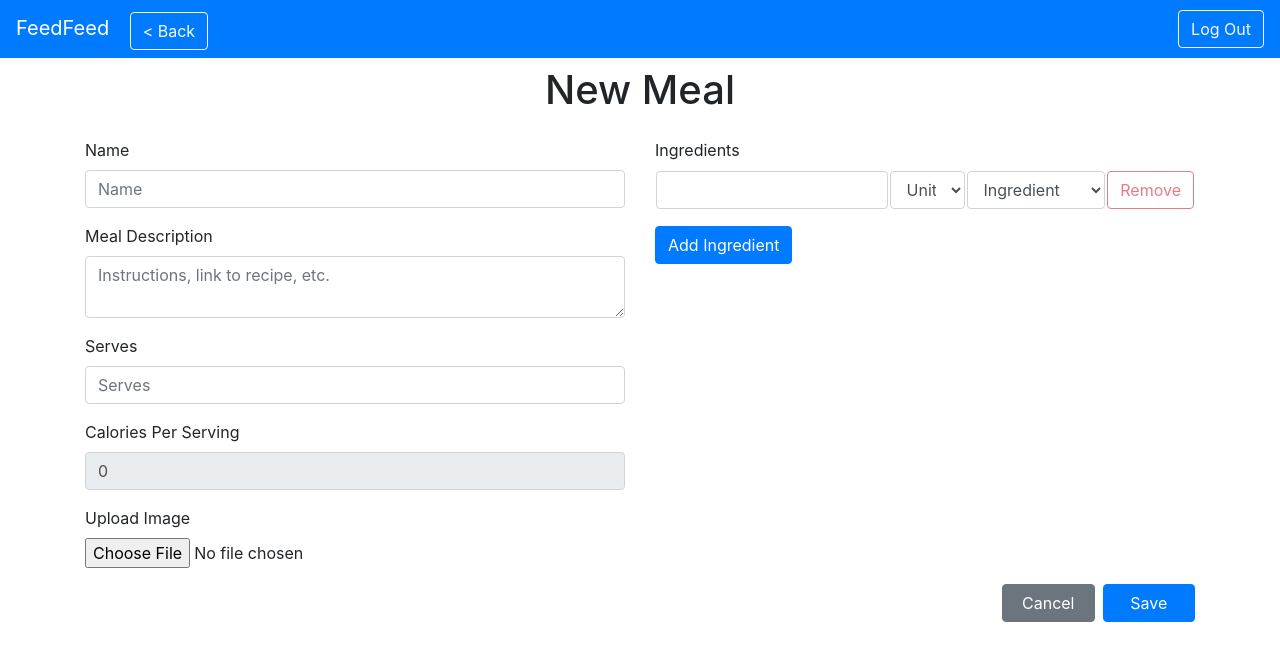
After one commit to HarrySchreiber/FeedFeed, a Flask app: page /dash/meals/edit/ in a window 1280 px wide. The commit adds this page. Shown: the top 661 px of the page. Run offline with Flask 2, Linux system fonts and the light colour scheme; data comes from the database, SQL or seed files in the repository; some libraries are stand-ins or nearby versions.

Commit message:
Mange meals and edit meals pages, edit meals js interactions

```diff
--- a/FeedFeed/server.py
+++ b/FeedFeed/server.py
@@ -3,7 +3,7 @@ import os
 from flask import Flask, render_template, request, redirect, url_for, session, flash, g, abort #TODO: Not sure all of these are nesessary yet, but well find out
 import sqlite3
 
-from feedFeedData import Ingredient
+from feedFeedData import Ingredient, Meal, unitOpts
 
 app = Flask(__name__)
 app.config["SECRET_KEY"] = os.urandom(32)
@@ -44,11 +44,64 @@ def adminHome():
 
 @app.route("/dash/meals/")
 def adminMealManager():
+    mealData = dict()
+
+    c = get_db().cursor()
+
+    t = c.execute("""
+        SELECT id, name, description, image, serves, calories_per_serving FROM Meal;
+    """).fetchall()
+
+    for record in t:
+        mealData[record[0]] = Meal(record[0], record[1], record[2], record[3], record[4], record[5])
+
     return render_template("admin_meals.html",
                             username="Administrator",
                             uiSectionName="Meals",
                             showBackButton=True,
-                            backLink=url_for("adminHome"))
+                            backLink=url_for("adminHome"),
+                            tableData = mealData)
+
+@app.route("/dash/meals/edit/", methods=["GET"])
+def adminEditMeal():
+    ingData = dict()
+
+    args = request.args
+
+    c = get_db().cursor()
+
+    #If an action was specified and valid, use that. Otherwise, "New"
+    if "action" in args:
+        if args["action"] == "New" or args["action"] == "Edit":
+            action = args["action"]
+    else:
+        action = "New"
+
+    t = c.execute("""
+        SELECT id, name, calories, protein, carbs, fat FROM Ingredient;
+    """).fetchall()
+
+    for record in t:
+        ingData[record[0]] = Ingredient(record[0], record[1], record[2], record[3], record[4], record[5], False)
+
+    if action == "New":
+        return render_template("admin_edit_meal.html",
+                                username="Administrator",
+                                uiSectionName=f"{action} Meal",
+                                showBackButton=True,
+                                backLink=url_for("adminMealManager"),
+                                action=action,
+                                unitOpts = unitOpts,
+                                ingredientOpts=ingData)
+    elif action == "Edit":
+        flash("Action not implemented yet")
+        return redirect(url_for("adminMealManager"))
+
+    abort(404)
+
+@app.route("/dash/meals/edit/", methods=["POST"])
+def adminEditMealPost():
+    return redirect(url_for("adminMealManager"))
 
 #Displays all the ingredients in the database in a readable format and provides management options
 @app.route("/dash/ingredients/")
--- /dev/null
+++ b/FeedFeed/static/scripts/editMeal.js
@@ -0,0 +1,113 @@
+var unitConversions = {
+    "Gal":128,
+    "Qt": 32,
+    "Cup": 8.115,
+    "Oz": 1,
+    "Tsp": 0.1667,
+    "Tbsp": 0.5,
+    "Lbs": 16
+}
+
+window.addEventListener("DOMContentLoaded", function() {
+
+    document.getElementById("AddIngredient").addEventListener("click", cloneRow);
+
+    document.getElementById("mealServes").addEventListener("keyup", calcCals)
+
+    for (elt of document.querySelectorAll(".ing")) {
+        elt.addEventListener("change", updateCals)
+        elt.addEventListener("keyup", updateCals)
+    }
+
+});
+
+function cloneRow() {
+    var table = document.getElementById("ingTable");
+    var firstRow = document.querySelector("tr.ingSelection");
+
+    var rowClone = firstRow.cloneNode(true);
+
+    //Reset attributes, add listeners
+    var quant = rowClone.firstElementChild;
+    quant.firstElementChild.firstElementChild.value = false;
+    quant.firstElementChild.firstElementChild.addEventListener("keyup", updateCals);
+
+    var units = quant.nextElementSibling;
+    for (opt of units.firstElementChild.firstElementChild.children) {
+        if(opt.selected) {
+            opt.selected = false;
+        }
+    }
+    units.firstElementChild.firstElementChild.firstElementChild.selected = true;
+    units.firstElementChild.firstElementChild.addEventListener("change", updateCals);
+
+    var ingredients = units.nextElementSibling;
+    for (opt of ingredients.firstElementChild.firstElementChild.children) {
+        if(opt.selected) {
+            opt.selected = false;
+        }
+    }
+    ingredients.firstElementChild.firstElementChild.firstElementChild.selected = true;
+    ingredients.firstElementChild.firstElementChild.addEventListener("change", updateCals);
+
+    var button = ingredients.nextElementSibling;
+    button.firstElementChild.firstElementChild.disabled = false;
+    button.firstElementChild.firstElementChild.addEventListener("click", removeIng);
+
+    //Make sure the first row is clickable
+    firstRow.lastElementChild.firstElementChild.firstElementChild.disabled = false;
+    firstRow.lastElementChild.firstElementChild.firstElementChild.addEventListener("click", removeIng);
+
+    //Put it out there
+    table.appendChild(rowClone)
+
+    //Scroll the scroll area to fit
+    var childCnt = table.childElementCount;
+    table.parentElement.scrollTop = 50 * childCnt;
+}
+
+function removeIng() {
+    //Remove the row
+    this.parentElement.parentElement.parentElement.remove();
+
+    //Disable delete for first row if one left
+    rows = document.querySelectorAll("tr.ingSelection");
+    if(rows.length == 1) {
+        rows[0].lastElementChild.firstElementChild.firstElementChild.disabled = true;
+        rows[0].lastElementChild.firstElementChild.firstElementChild.removeEventListener("click", removeIng);
+    }
+
+    updateCals();
+}
+
+function calcCals() {
+    var serves = this.value;
+
+    computeCals(serves)
+}
+
+function updateCals() {
+    computeCals(document.getElementById("mealServes").value);
+}
+
+function computeCals(serves) {
+    if(serves != NaN && serves > 0) {
+        var runningSum = 0;
+        var addedIngs = document.querySelectorAll("option.ingOption");
+        for (ing of addedIngs) {
+            if (ing.selected) {
+                //Get quantity
+                var unitsParent = ing.parentElement.parentElement.parentElement.previousElementSibling;
+                var quantParent = unitsParent.previousElementSibling;
+
+                var unitsVal = unitsParent.firstElementChild.firstElementChild.value
+                var quantVal = parseFloat(quantParent.firstElementChild.firstElementChild.value)
+
+                runningSum += unitConversions[unitsVal] * quantVal * parseFloat(ing.getAttribute("data-calCount"));
+            }
+
+        }
+
+        document.getElementById("caloriesPer").value = (Math.round((runningSum / serves) * 100) / 100);
+    }
+}
--- a/FeedFeed/static/styles/admin_style.css
+++ b/FeedFeed/static/styles/admin_style.css
@@ -42,8 +42,8 @@
     max-width: 200px;
 }
 
-/* DATA TABLE STYLES */
-
-#data-table tr.tData {
-
+/* Edit meal ingredient list styles */
+#ingTableCont {
+    max-height: 60vh;
+    overflow-y: auto;
 }
--- /dev/null
+++ b/FeedFeed/templates/admin_edit_meal.html
@@ -0,0 +1,118 @@
+{% extends "admin_base.html" %}
+
+{% block resources %}
+{{super()}}
+<script src="/static/scripts/editMeal.js"></script>
+<script src="/static/scripts/data_explorer_script.js"></script>
+{% endblock %}
+
+{% block main %}
+<div class="container">
+    {% for message in get_flashed_messages() %}
+            <div class="alert alert-warning">
+                <button type="button" class="close" data-dismiss="alert">
+                    &times;
+                </button>
+                {{ message }}
+            </div>
+    {% endfor %}
+    <h1 class="text-center py-3">{{action}} Meal</h1>
+
+    <form action="{{url_for('adminEditMealPost')}}" method="POST">
+
+        {% if action == "Edit" %}
+        <input type="hidden" id="ingId" name="id" placeholder="Name" value="{{meal.id}}">
+        <div class="form-group">
+            <input type="text" class="form-control" id="mealName" name="mealName" placeholder="Name" value="{{meal.name}}" readonly>
+        </div>
+        <div class="form-group">
+            <textarea class="form-control" id="description" name="description" placeholder="Description" value="{{meal.description}}"></textarea>
+        </div>
+        <div class="form-group">
+            <input type="number" class="form-control" id="mealServes" name="mealServes" placeholder="Serves" value="{{meal.serves}}" required min="0" step="0.001">
+        </div>
+        <div class="form-group">
+            <input type="number" class="form-control" id="caloriesPer" name="caloriesPer" value="{{meal.caloriesPerServing}}" readonly>
+        </div>
+        <div class="form-group">
+            <label for="imageUpload">Upload Image</label>
+            <input type="file" class="form-control-file" name="imageUpload" id="imageUpload" accept=".png,.jpg" required>
+        </div>
+
+        {% else %}
+        <div class="row">
+            <div class="col-6">
+                <input type="hidden" id="ingId" name="id" placeholder="Name" value="-1">
+                <div class="form-group">
+                    <label for="mealName">Name</label>
+                    <input type="text" class="form-control" id="mealName" name="mealName" placeholder="Name" required>
+                </div>
+                <div class="form-group">
+                    <label for="description">Meal Description</label>
+                    <textarea class="form-control" id="description" name="description" placeholder="Instructions, link to recipe, etc."></textarea>
+                </div>
+                <div class="form-group">
+                    <label for="mealServes">Serves</label>
+                    <input type="number" class="form-control" id="mealServes" name="mealServes" placeholder="Serves" required min="0" step="1">
+                </div>
+                <div class="form-group">
+                    <label for="caloriesPer">Calories Per Serving</label>
+                    <input type="number" class="form-control" id="caloriesPer" name="caloriesPer" value="0" step="0.001" readonly>
+                </div>
+                <div class="form-group">
+                    <label for="imageUpload">Upload Image</label>
+                    <input type="file" class="form-control-file" name="imageUpload" id="imageUpload" accept=".png,.jpg" required>
+                </div>
+            </div>
+
+            <div class="col-6">
+                <label>Ingredients</label>
+                <div id="ingTableCont">
+                    <table id="ingTable">
+                        <tr class="ingSelection">
+                            <td>
+                                <div class="form-group">
+                                    <input type="number" class="form-control ing" name="quantity[]" min="0" step="0.001" required>
+                                </div>
+                            </td>
+                            <td>
+                                <div class="form-group">
+                                    <select class="form-control ing" name="units[]" required>
+                                        <option value="" disabled selected>Unit</option>
+                                        {% for unit in unitOpts %}
+                                        <option value="{{unit}}">{{unit}}</option>
+                                        {% endfor %}
+                                    </select>
+                                </div>
+                            </td>
+                            <td>
+                                <div class="form-group">
+                                    <select class="form-control ing" name="ingredients[]" required>
+                                        <option value="" disabled selected>Ingredient</option>
+                                        {% for id, ing in ingredientOpts.items() %}
+                                        <option class="ingOption" value="{{id}}" data-calCount="{{ing.calories}}">{{ing.name}}</option>
+                                        {% endfor %}
+                                    </select>
+                                </div>
+                            </td>
+                            <td>
+                                <div class="form-group">
+                                    <button type="button" class="btn btn-outline-danger removeIng" disabled>Remove</button>
+                                </div>
+                            </td>
+                        </tr>
+                    </table>
+                </div>
+                <button type="button" id="AddIngredient" class="btn btn-primary">Add Ingredient</button>
+            </div>
+        </div>
+
+        {% endif %}
+
+        <div class="row justify-content-end mx-0">
+            <a id="cancel-button" class="col-lg-1 btn btn-secondary mr-2 mb-2" href="{{backLink}}">Cancel</a>
+            <button id="submit-button" class="col-lg-1 btn btn-primary mb-2" type="submit">Save</button>
+        </div>
+    </form>
+</div>
+{% endblock %}
```
Also changed, not shown: FeedFeed/feedFeedData.py (+15 -0 lines), FeedFeed/templates/admin_meals.html (+39 -0 lines), FeedFeed/Database.db.
